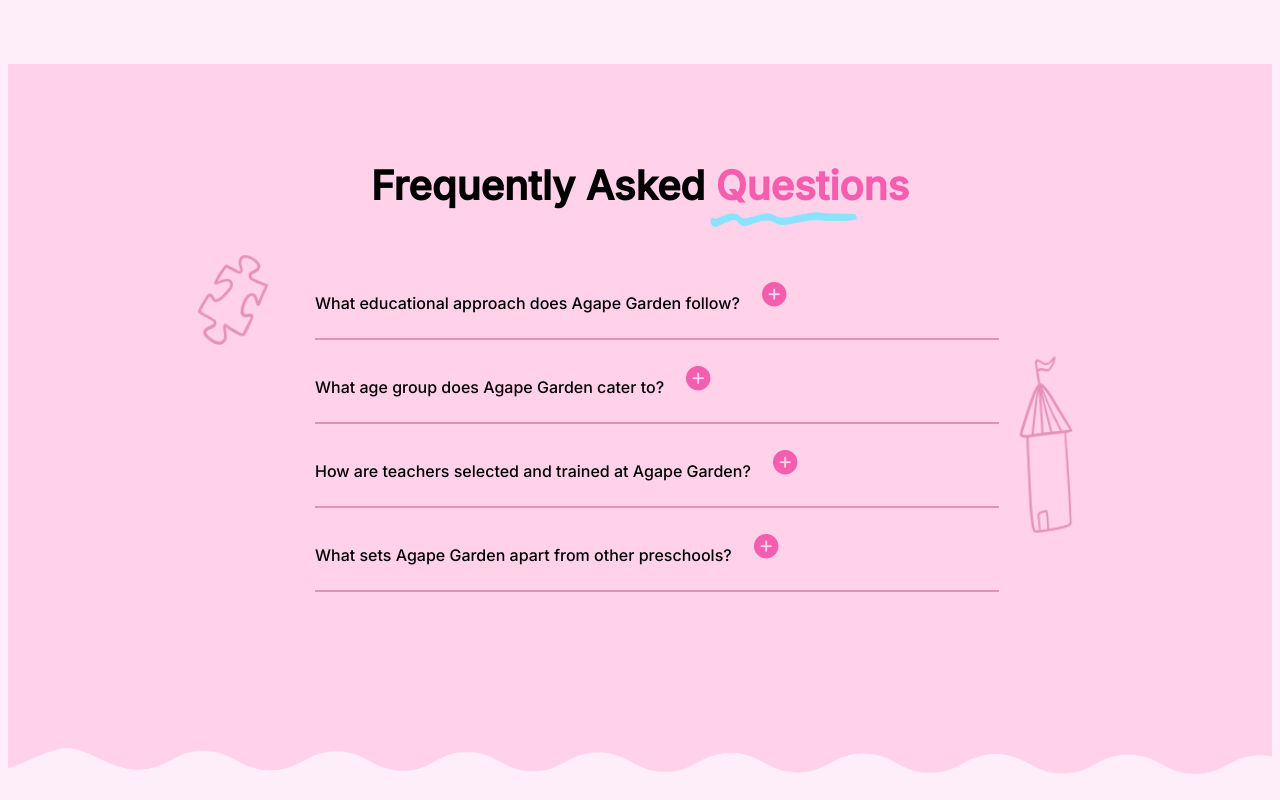
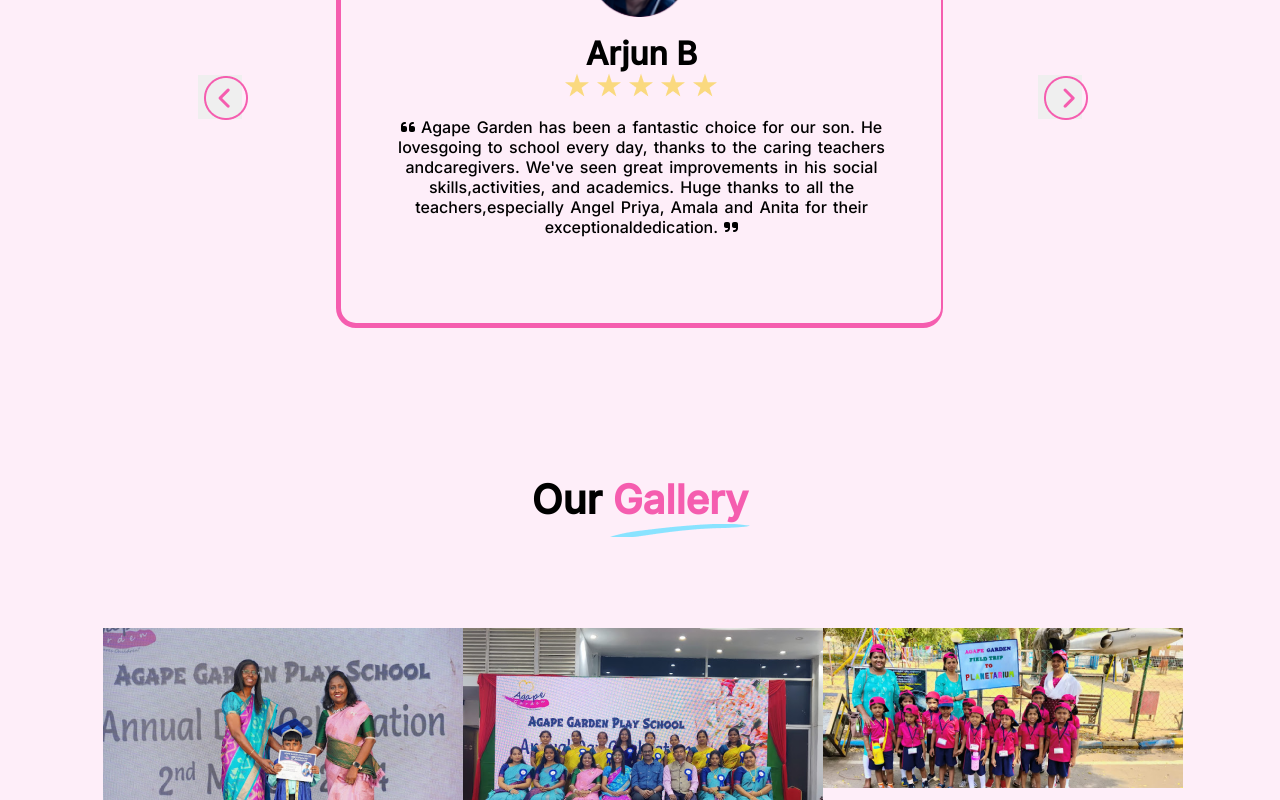
Before and after one commit to MadhavanAR/Agape-garden, a React (Create React App) app: page /Gallery in a window 1280 px wide. Shown: the part 2860-3660 px from the top of the page. Built offline with nearby package versions, Linux system fonts and the light colour scheme.

Commit message:
update source

```diff
--- a/src/App.js
+++ b/src/App.js
@@ -1,27 +1,85 @@
+import React, { useEffect, useRef } from "react";
+import { Route, Routes, useLocation } from "react-router-dom";
 import NavBar from "./NavBar";
 import About from "./About";
 import Hero from "./Hero";
-import Footer from "./footer";
 import Features from "./Features";
 import ParentSpeak from "./ParentSpeak";
-import { Route, Routes } from "react-router-dom";
 import Faq from "./Faq";
 import Admission from "./Admission";
 import Gallery from "./Gallery";
-export default function App() {
+import Footer from "./footer"
+
+function AppContent() {
+  const location = useLocation();
+  const featuresRef = useRef(null);
+  const galleryRef = useRef(null);
+  const faqRef = useRef(null);
+
+  useEffect(() => {
+    if (location.pathname === "/Features" && featuresRef.current) {
+      featuresRef.current.scrollIntoView({ behavior: 'smooth' });
+    }
+    if (location.pathname === "/Gallery" && galleryRef.current) {
+      galleryRef.current.scrollIntoView({ behavior: 'smooth' });
+    }
+    }, [location.pathname]);
+
   return (
     <div>
-      <NavBar />
       <Routes>
-        <Route path="/" element={<Hero />} />
-        <Route path="/About" element={<About />} />
+        <Route path="/" element={
+          <>
+            <Hero />
+            <Features ref={featuresRef} />
+            <ParentSpeak />
+            <Gallery ref={galleryRef} />
+            <Faq ref={faqRef} />
+            <Admission />
+          </>
+        } />
+        <Route path="/About" element={<><About />< Footer /></>} />
+        <Route path="/Gallery" element={
+          <>
+            <Hero />
+            <Features ref={featuresRef} />
+            <ParentSpeak />
+            <Gallery ref={galleryRef} />
+            <Faq ref={faqRef} />
+            <Admission />
+          </>
+        } />
+        <Route path="/Features" element={
+          <>
+            <Hero />
+            <Features ref={featuresRef} />
+            <ParentSpeak />
+            <Gallery ref={galleryRef} />
+            <Faq ref={faqRef} />
+            <Admission />
+          </>
+        } />
+        <Route path="/Faq" element={<Faq ref={faqRef} />} />
+        <Route path="/Admission" element={<Admission />} />
       </Routes>
-      <Features />
-      <ParentSpeak />
-      <Gallery />
-      <Faq />
-      <Admission />
       <Footer />
     </div>
   );
 }
+
+export default function App() {
+  const faqRef = useRef(null);
+
+  const handleEnquireClick = () => {
+    if (faqRef.current) {
+      faqRef.current.scrollIntoView({ behavior: 'smooth' });
+    }
+  };
+
+  return (
+    <>
+      <NavBar onEnquireClick={handleEnquireClick} />
+      <AppContent faqRef={faqRef} />
+    </>
+  );
+}
--- a/src/Faq.js
+++ b/src/Faq.js
@@ -1,81 +1,46 @@
-import { useState } from "react";
+import React, { forwardRef, useState } from 'react';
 
-/* eslint-disable import/no-anonymous-default-export */
-export default function Faq() {
-  // State to store the id of the currently visible paragraph
+const Faq = forwardRef((props, ref) => {
   const [visibleId, setVisibleId] = useState(null);
 
   const sentences = [
-    {
-      id: 1,
-      paragraph:
-        "At Agape Garden, we embrace a holistic educational approach that combines play-based learning with structured activities. Our curriculum is designed to foster independence, creativity, and critical thinking skills.",
-      q: "What educational approach does Agape Garden follow?",
-    },
-    {
-      id: 2,
-      paragraph: "This is the paragraph for sentence 2.",
-      q: "What age group does Agape Garden cater to?",
-    },
-    {
-      id: 3,
-      paragraph: "This is the paragraph for sentence 3.",
-      q: "How are teachers selected and trained at Agape Garden?",
-    },
-    {
-      id: 4,
-      paragraph: "This is the paragraph for sentence 4.",
-      q: "What sets Agape Garden apart from other preschools?",
-    },
+    { id: 1, q: "What educational approach does Agape Garden follow?", paragraph: "At Agape Garden, we embrace a holistic educational approach that combines play-based learning with structured activities. Our curriculum is designed to foster independence, creativity, and critical thinking skills." },
+    { id: 2, q: "What age group does Agape Garden cater to?", paragraph: "This is the paragraph for sentence 2." },
+    // Add more questions and answers as needed
   ];
 
-  // Toggle visibility of a paragraph
   const toggleParagraph = (id) => {
-    setVisibleId((prevId) => (prevId === id ? null : id));
+    setVisibleId(prevId => (prevId === id ? null : id));
   };
 
   return (
-    <div>
-    <div className="bg-faq">
-      <img src="./images/puzzle-icon.png" alt="puzzle" id="puzzle" />
-      <div className="faq-container">
+    <div ref={ref} className="faq-container">
       <div className="heading">
         <h1>
-          <span style={{ color: "black" }}> Frequently Asked </span>
-          <span style={{ color: "#F55DAF" }}>Questions</span>
+          <span className="black-text">Frequently Asked </span>
+          <span className="pink-text">Questions</span>
         </h1>
       </div>
-        <img
-          src="./images/hand-drawing.png"
-          alt="curvyline"
-          id="curvyline"
-        ></img>
       <div className="faq-content">
-          {sentences.map((s) => (
-            <div key={s.id}>
-              <p style={{ color: "black", margin: "5px 0px" }}>
-                {s.q}
-                <button
-                  onClick={() => toggleParagraph(s.id)}
-                  className="transparent-button"
-                >
-                  {visibleId === s.id ? (
+        {sentences.map(({ id, q, paragraph }) => (
+          <div key={id}>
+            <p className="faq-question">
+              {q}
+              <button onClick={() => toggleParagraph(id)} className="transparent-button">
+                {visibleId === id ? (
                   <img src="./images/minus.png" alt="minus" />
                 ) : (
                   <img src="./images/plus.png" alt="plus" />
                 )}
               </button>
             </p>
-
-              {visibleId === s.id && <p>{s.paragraph}</p>}
+            {visibleId === id && <p>{paragraph}</p>}
             <div className="faq-line"></div>
           </div>
         ))}
       </div>
     </div>
-      <img src="./images/tower-icon.png" alt="tower" id="tower" />
-    </div>
-    <img src="images/light-pink.png" alt="line" style={{width:"100%"}}/>
-    </div>
   );
-}
+});
+
+export default Faq;
--- a/src/Features.js
+++ b/src/Features.js
@@ -1,6 +1,10 @@
-export default function Features() {
+
+import React, { forwardRef } from 'react';
+
+const Features = forwardRef((props, ref) =>{
   return (
-    <div className="features-container">
+    <section ref={ref}>
+    <div className="features-container" id="Features">
       <div className="heading">
         <h1>
           <span style={{ color: "black" }}>Agape </span>
@@ -92,5 +96,8 @@
         </div>
       </div>
     </div>
+    </section>
   );
-}
+});
+
+export default Features;
--- a/src/Gallery.js
+++ b/src/Gallery.js
@@ -1,5 +1,9 @@
-export default function Gallery() {
+import React, { forwardRef } from 'react';
+
+const Gallery = forwardRef((props, ref) => {
   return (
+    <section ref={ref} id="gallery">
+      <div className="gallery-section">
         <div className="gallery-container">
           <div className="heading">
             <h1>
@@ -14,7 +18,7 @@
               <img src="./Gallery/Rectangle 72.png" alt="" id="72"/>
               <img src="./Gallery/Rectangle 76.png" alt="" id="76"/>
             </div>
-       <div className="coulmn-2">
+            <div className="column-2">
               <img src="./Gallery/Rectangle 69.png" alt="" id="69"/>
               <img src="./Gallery/Rectangle 73.png" alt="" id="73"/>
               <img src="./Gallery/Rectangle 75.png" alt="" id="75"/>
@@ -24,9 +28,12 @@
               <img src="./Gallery/Rectangle 71.png" alt="" id="71"/>
               <img src="./Gallery/Rectangle 74.png" alt="" id="74"/>
             </div>
+          </div>
+          <button>View More &#xbb;</button>
+        </div>
+      </div>
+    </section>
+  );
+});
 
-      </div>
-      <button >View More &#xbb;</button>
-    </div>
-  );
-}
+export default Gallery;
--- a/src/Hero.js
+++ b/src/Hero.js
@@ -1,4 +1,7 @@
+import { useNavigate } from "react-router-dom";
 export default function Hero() {
+  const navigate = useNavigate();
+
   return (
     <div className="main">
       <div className="hero-container">
@@ -11,8 +14,8 @@
           <p id="text1">
             Build A Foundation <br /> For A Lifetime Learning
           </p>
-          <button className="hero-bt">
-            <img src="./images/button.png" alt="button"/>
+          <button className="hero-bt" onClick={() => navigate("/About")}>
+            <img src="./images/button.png" alt="button" />
           </button>
 
           <div className="text">
@@ -36,6 +39,7 @@
               Why Early Education
               <br /> Matters
             </p>
+            <div className="blue-box">
               <div className="white-box">
                 <p>The Benefits of Early Education</p>
                 <p id="box-text">
@@ -50,6 +54,7 @@
                 </div>
               </div>
             </div>
+          </div>
           <div className="box-image2">
             <img src="./images/circle.png" alt="circle" id="img1"></img>
             <img src="./images/box-image.png" alt="circle" id="img2"></img>
--- a/src/NavBar.js
+++ b/src/NavBar.js
@@ -1,22 +1,20 @@
+import React from "react";
+import logo from "./logo.png";
+import { Link } from "react-router-dom";
 
-import logo from "./logo.png";
-
-
-export default function NavBar() {
+export default function NavBar({ onEnquireClick }) {
   return (
     <div>
       <div className="navbar">
-          <img src={logo} alt="img"></img>
-          <a href="/">Home</a>
-          <a href="/About">About us</a>
-          <a href="Features">Features</a>
-          <a href="Testimonial">Testimonial</a>
-          <a href="Gallery">Gallery</a>
-          <button>Enquire now</button>
+        <img src={logo} alt="Logo" />
+        <Link to="/">Home</Link>
+        <Link to="/About">About us</Link>
+        <Link to="/Features">Features</Link>
+        <Link to="/Testimonial">Testimonial</Link>
+        <Link to="/Gallery">Gallery</Link>
+        <button onClick={onEnquireClick}>Enquire now</button>
       </div>
-        <div className="navbar-line">
-
-        </div>
+      <div className="navbar-line"></div>
     </div>
   );
 }
--- a/src/index.css
+++ b/src/index.css
@@ -28,6 +28,7 @@
   background-color: #f55daf;
   border-radius: 10px;
   border-color: rgba(0, 0, 0, 0.767);
+  cursor: pointer;
 }
 .navbar img {
   width: 98px;
@@ -124,12 +125,20 @@
   width: 700px;
 }
 
+.blue-box{
+  height: 390px;
+  width: 590px;
+background-color: #89E3FF;
+  border-radius: 35px;
+}
+
 .white-box {
   height: 370px;
   width: 570px;
   background-color: #feeef9;
-  border: #0c0c0c solid 4px;
-  border-radius: 30px;
+  border-radius: 35px;
+  border: #0c0c0c solid 2px;
+
 }
 .white-box p {
   color: #0c0c0c;
@@ -143,6 +152,7 @@
   font-size: 24px;
   font-weight: 200;
   text-align: justify;
+
 }
 .white-box button {
   font-size: 18px;
```
Lines whose indentation alone changed are shown as unchanged.
